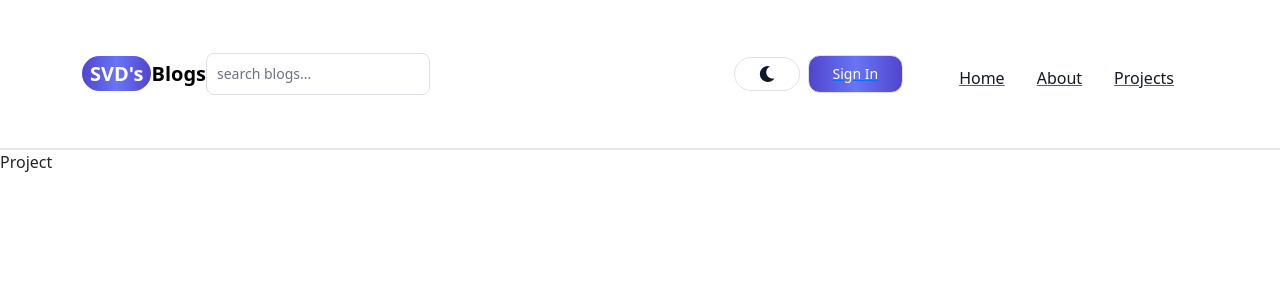
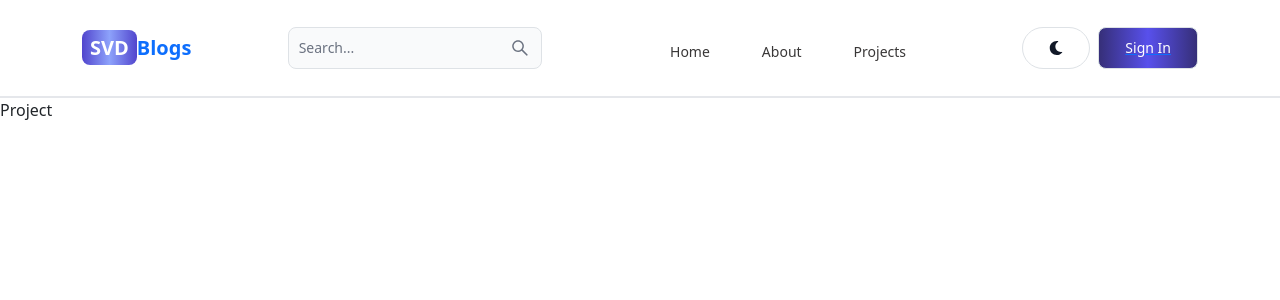
Before and after one commit to pasindud100/SVD-Blog-MERN-, a React (Vite) app in the folder front-end/: page /projects in a window 1280 px wide. Shown: the top 300 px of the page. Built offline with nearby package versions, Linux system fonts and the light colour scheme.

Commit message:
changed stayles in nabvar

```diff
--- a/front-end/src/Components/OtherComponents/Header.css
+++ b/front-end/src/Components/OtherComponents/Header.css
@@ -1,6 +1,12 @@
-.hclass{
- display: flex;
+.nlink{
+    text-decoration: none;
+    color: rgb(57, 55, 55);
+    padding-right: 20px;
+}
 
- align-items: center;
-
+.nlink:hover{
+    color: rgb(60, 24, 158);
 }
+.nlink:active{
+    color: rgb(60, 24, 158);
+}
--- a/front-end/src/Components/OtherComponents/Header.jsx
+++ b/front-end/src/Components/OtherComponents/Header.jsx
@@ -1,92 +1,56 @@
 import { Button, Navbar, TextInput } from "flowbite-react";
-import React, { useState } from "react";
+import { Link, useLocation } from "react-router-dom";
 import { AiOutlineSearch } from "react-icons/ai";
 import { FaMoon } from "react-icons/fa";
-import { Link } from "react-router-dom";
+import "./Header.css"
 
 function Header() {
-  const [isOpen, setIsOpen] = useState(false);
-
+  const path = useLocation().pathname;
   return (
-    <Navbar className="border-b-2 flex items-center justify-between">
-      {/* Logo */}
+    <Navbar className="border-b-2">
       <Link
         to="/"
-        className="self-center whitespace-nowrap text-sm sm:text-xl font-semibold text-black no-underline dark:text-white"
+        className="self-center whitespace-nowrap text-sm sm:text-xl font-semibold dark:text-white no-underline"
       >
-        <span className="px-2 py-1 bg-gradient-to-r from-indigo-700 via-indigo-500 to-indigo-700 text-white rounded-full">
-          SVD's
+        <span className="px-2 py-1 bg-gradient-to-r from-indigo-700 via-indigo-400 to-indigo-700 rounded-lg text-white">
+          SVD
         </span>
         Blogs
       </Link>
-
-      {/* Search function with input field for large screens */}
-      <form className="hidden lg:inline-block">
+      <form>
         <TextInput
           type="text"
-          placeholder="search blogs..."
-          className="text-sm"
+          placeholder="Search..."
+          rightIcon={AiOutlineSearch}
+          className="hidden lg:inline"
         />
       </form>
-
-      {/* Search icon on small screens */}
-      <Button className="w-12 h-10 lg:hidden" color="gray" pill>
-        <AiOutlineSearch className="w-6 h-6" />
+      <Button className=" lg:hidden" color="gray" pill>
+        <AiOutlineSearch className="w-4 h-4" />
       </Button>
-
-      <div className="flex items-center gap-2 ml-auto">
-        {/* Dark mode button for large screens */}
-        <Button className="hidden lg:inline" color="gray" pill>
-          <FaMoon className="w-4 h-4" />
+      <div className="flex gap-2 md:order-2">
+        <Button className=" hidden sm:inline" color="gray" pill>
+          <FaMoon />
         </Button>
-
-        {/* Sign In button */}
         <Link to="/sign-in">
-          <Button className="bg-gradient-to-r from-indigo-700 via-indigo-500 to-indigo-700 text-white rounded-xl">
+          <Button className="bg-gradient-to-r from-indigo-900 via-indigo-600 to-indigo-900 text-white">
             Sign In
           </Button>
         </Link>
+        <Navbar.Toggle />
+      </div>
+      <Navbar.Collapse className="">
 
-        {/* Toggler button only on small screens */}
-        <div className="lg:hidden">
-          <button onClick={() => setIsOpen(!isOpen)} aria-expanded={isOpen}>
-            <Navbar.Toggle />
-          </button>
-        </div>
-      </div>
+          <Navbar.Link active={path === "/"} as={"div"}>
+            <Link className="nlink" to="/">Home</Link>
+          </Navbar.Link>
+          <Navbar.Link active={path === "/about"} as={"div"}>
+            <Link className="nlink" to="/about">About</Link>
+          </Navbar.Link>
+          <Navbar.Link active={path === "/projects"} as={"div"}>
+            <Link className="nlink" to="/projects">Projects</Link>
+          </Navbar.Link>
 
-      {/* Navbar links collapse only on small screens */}
-      <Navbar.Collapse
-        className={`lg:flex lg:items-center lg:justify-between ${
-          isOpen ? "block" : "hidden"
-        } lg:block`}
-      >
-        <div className="flex flex-col lg:flex-row lg:space-x-4 lg:gap-4 p-4 lg:p-0">
-          <Navbar.Link>
-            <Link
-              to="/"
-              className="text-gray-900 dark:text-white no-underline hover:text-indigo-700"
-            >
-              Home
-            </Link>
-          </Navbar.Link>
-          <Navbar.Link>
-            <Link
-              to="/about"
-              className="text-gray-900 dark:text-white no-underline hover:text-indigo-700"
-            >
-              About
-            </Link>
-          </Navbar.Link>
-          <Navbar.Link>
-            <Link
-              to="/projects"
-              className="text-gray-900 dark:text-white no-underline hover:text-indigo-700"
-            >
-              Projects
-            </Link>
-          </Navbar.Link>
-        </div>
       </Navbar.Collapse>
     </Navbar>
   );
--- a/front-end/tailwind.config.js
+++ b/front-end/tailwind.config.js
@@ -1,12 +1,15 @@
-module.exports = {
+/** @type {import('tailwindcss').Config} */
+export default {
   content: [
-    "./src/**/*.{js,jsx,ts,tsx}",
-    "node_modules/flowbite/**/*.js"
+    "./index.html",
+    "./src/**/*.{js,ts,jsx,tsx}",
+    './index.html',
+    './src/**/*.{js,ts,jsx,tsx}',
+    'node_modules/flowbite-react/**/*.{js,jsx,ts,tsx}',
   ],
   theme: {
     extend: {},
   },
-  plugins: [
-    require('flowbite/plugin')
-  ],
-}
+
+  plugins: [require('flowbite/plugin')]
+};
```
